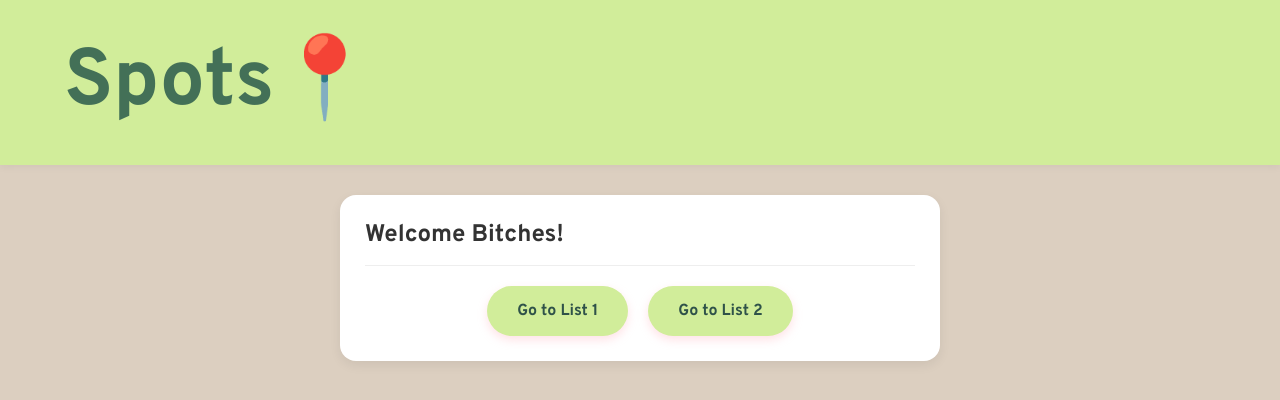
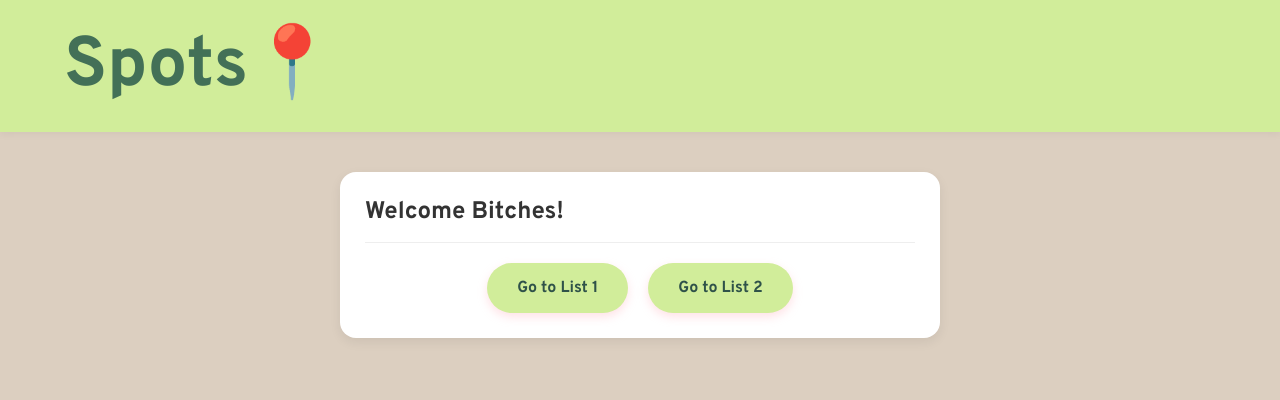
Before and after one commit to sejalrawat24/spots, a plain HTML site: page index.html in a window 1280 px wide. Drawn offline with Linux system fonts and the light colour scheme.

Commit message:
Update style.css

```diff
--- a/style.css
+++ b/style.css
@@ -24,13 +24,13 @@ body {
     width: 100%;
     background-color: #d1ed9a;
     box-shadow: 0 2px 8px rgba(0, 0, 0, 0.05);
-    padding: 30px 5%;
-    margin-bottom: 30px;
+    padding: 20px 5%;
+    margin-bottom: 40px;
 }
 
 .banner h1 {
     color: #437057;
-    font-size: 80px;
+    font-size: 70px;
     font-weight: bold;
 }
 
```
